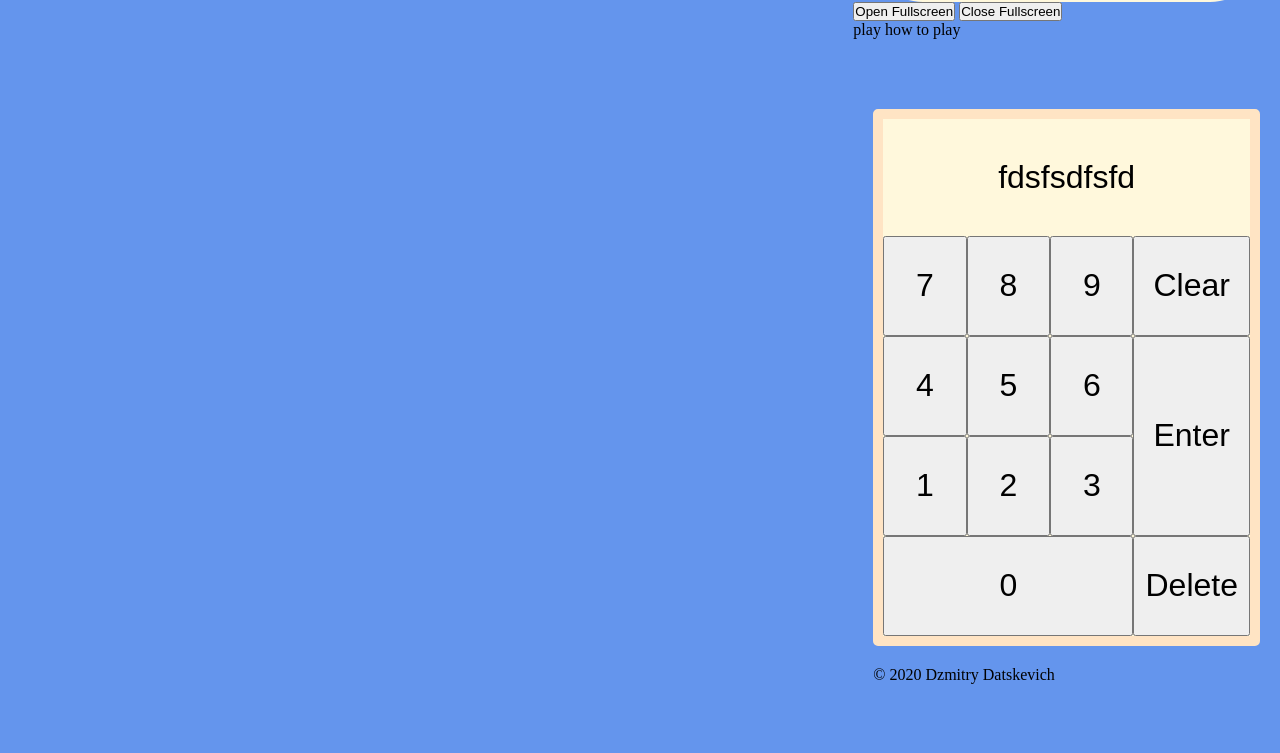
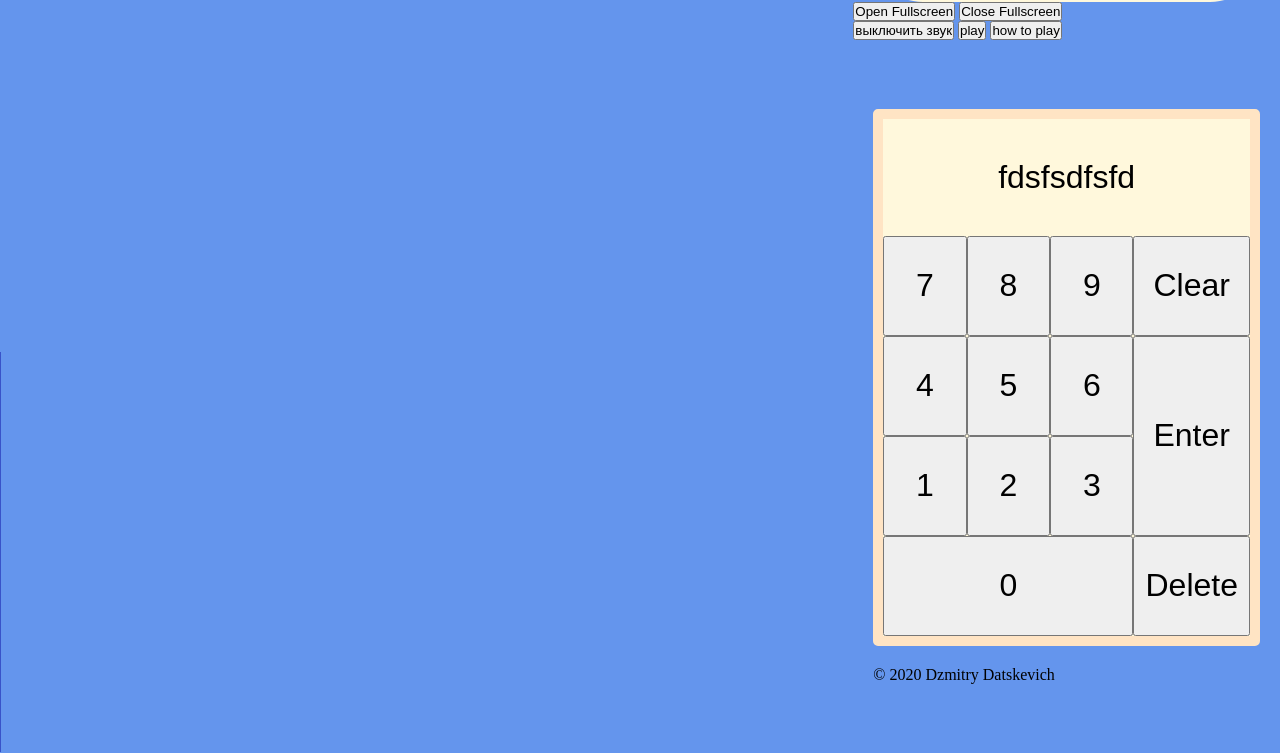
Before and after one commit to enigmer2/raindrops, a plain HTML site: page index.html in a window 1280 px wide. Shown: the part 48-801 px from the top of the page. Drawn offline with Linux system fonts and the light colour scheme.

Commit message:
added: audio

```diff
--- a/index.html
+++ b/index.html
@@ -12,7 +12,8 @@
     </header>
     <main id="game" class="game">
       <section id="canvas" class="canvas-wrapper">
-        <canvas><p>Ваш браузер не поддерживает рисование.</p></canvas>
+        <canvas id="land"><p>Ваш браузер не поддерживает рисование.</p></canvas>
+        <canvas id="sky"></canvas>
       </section>
 
       <section id="score" class="score-wrapper">
@@ -44,11 +45,25 @@
         </div>
       </section>
       <section id="info" class="info">&copy; 2020 Dzmitry Datskevich</section>
+      <section id="startScreen" class="start-screen">
+        <section class="fullscreen">
+          <button onclick="openFullscreen();">Open Fullscreen</button>
+          <button onclick="closeFullscreen();">Close Fullscreen</button>
+          <section id="options">
+            <button>выключить звук</button>
+            <button id="playButton" class="start-screen-button">play</button>
+            <button id="howButton" class="start-screen-button">how to play</button>
+          </section>
+        </section>
+      </section>
 
-      <section class="fullscreen">
-        <button onclick="openFullscreen();">Open Fullscreen</button>
-        <button onclick="closeFullscreen();">Close Fullscreen</button>
-        <section>play how to play</section>
+      <section class="audio">
+        <audio src="media/3.mp3" loop></audio>
+        <audio src="media/false.mp3"></audio>
+        <audio src="media/true.ogg"></audio>
+        <audio src="media/drop1.mp3"></audio>
+        <audio src="media/drop2.mp3"></audio>
+        <audio src="media/drop3.mp3"></audio>
       </section>
     </main>
 
```
